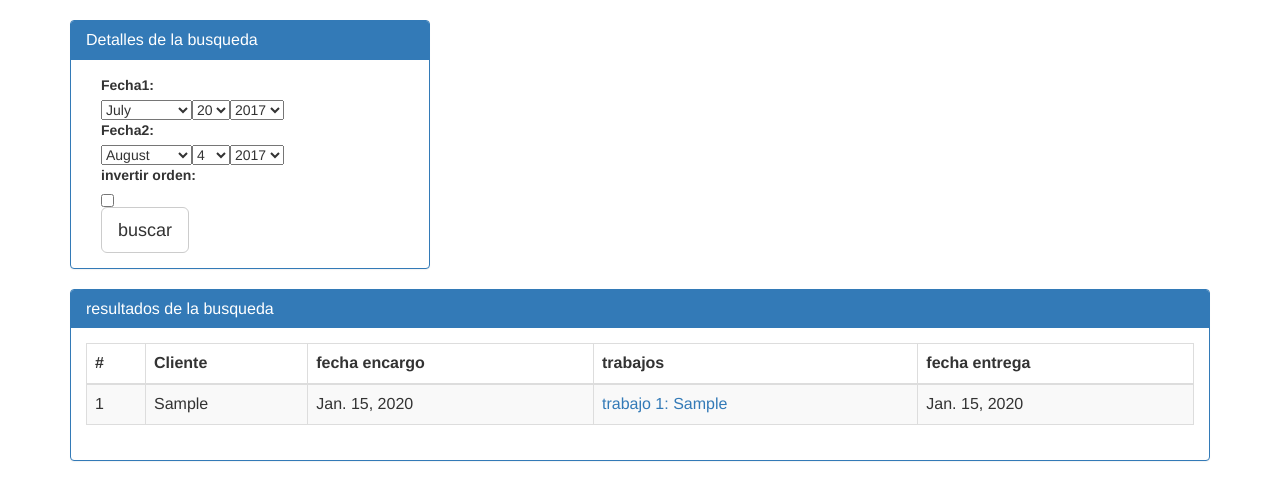
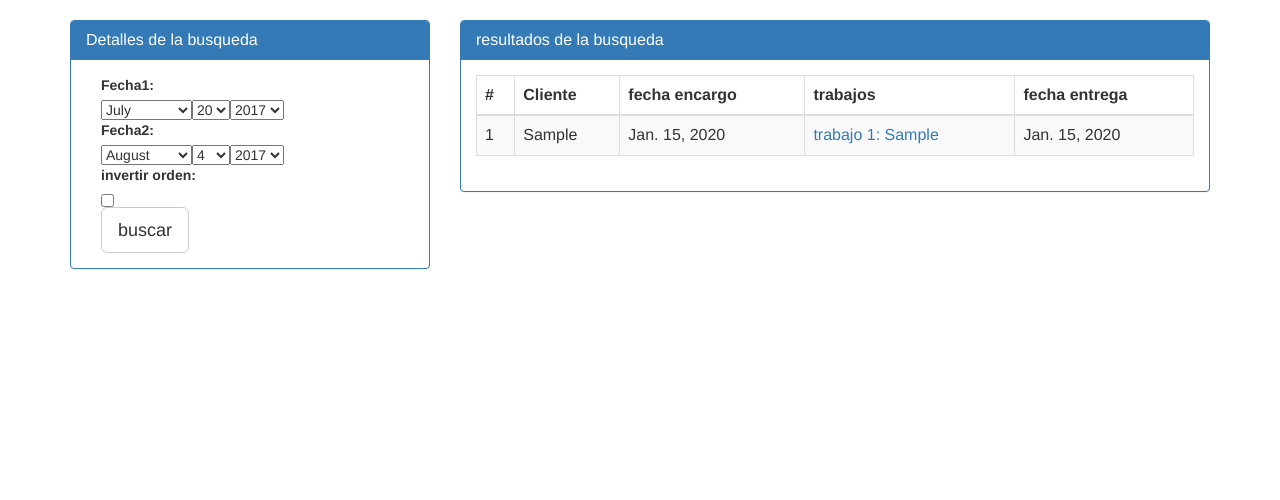
Before and after one commit to Alialmandoz/ArchivoImprimirWebApp, a Django app: page /cliente/orden/buscar/ in a window 1280 px wide. Shown: the part 51-551 px from the top of the page. Run offline with Django 3.2, Linux system fonts and the light colour scheme; tables that the repository leaves empty hold one stand-in row (values such as "Sample post"); some libraries are stand-ins or nearby versions.

Commit message:
fixed col-md-12 by col-md-8

```diff
--- a/cliente/templates/orden/buscar_ordenes.html
+++ b/cliente/templates/orden/buscar_ordenes.html
@@ -35,7 +35,7 @@
                         </div>
                     </div>
                 </div>
-                <div class="col-md-12">
+                <div class="col-md-8">
                     <div class="panel panel-primary">
                         <div class="panel-heading">
                             <h3 class="panel-title">resultados de la busqueda</h3>
```
